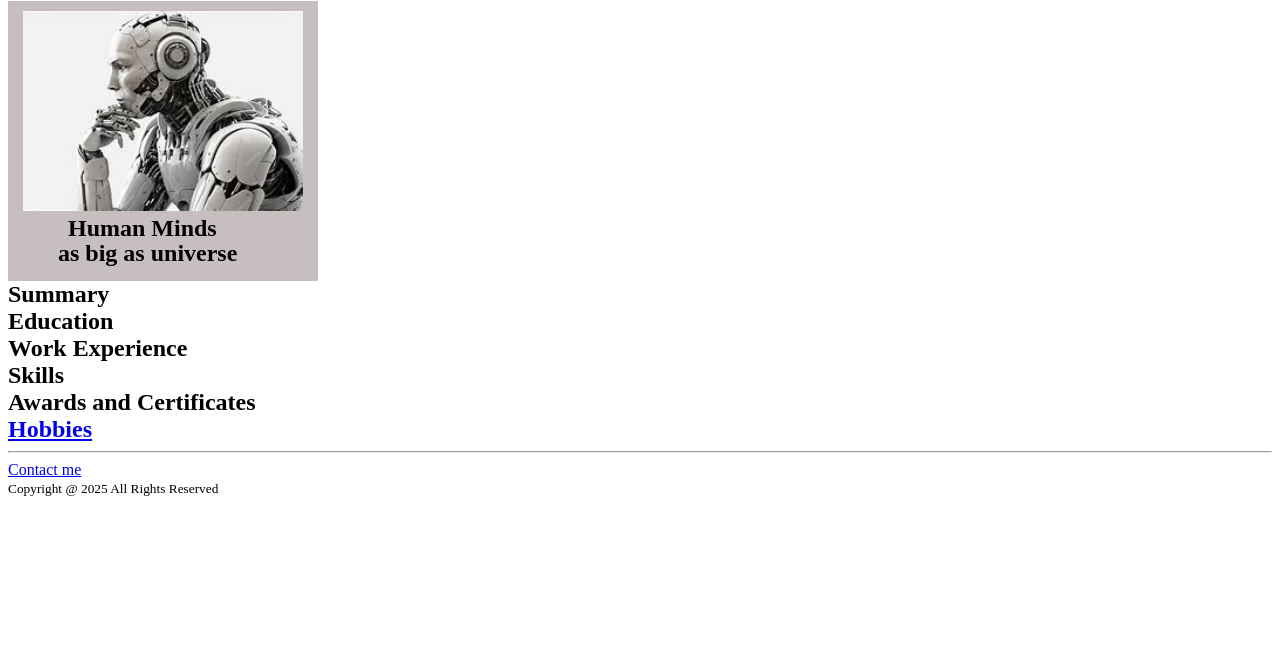
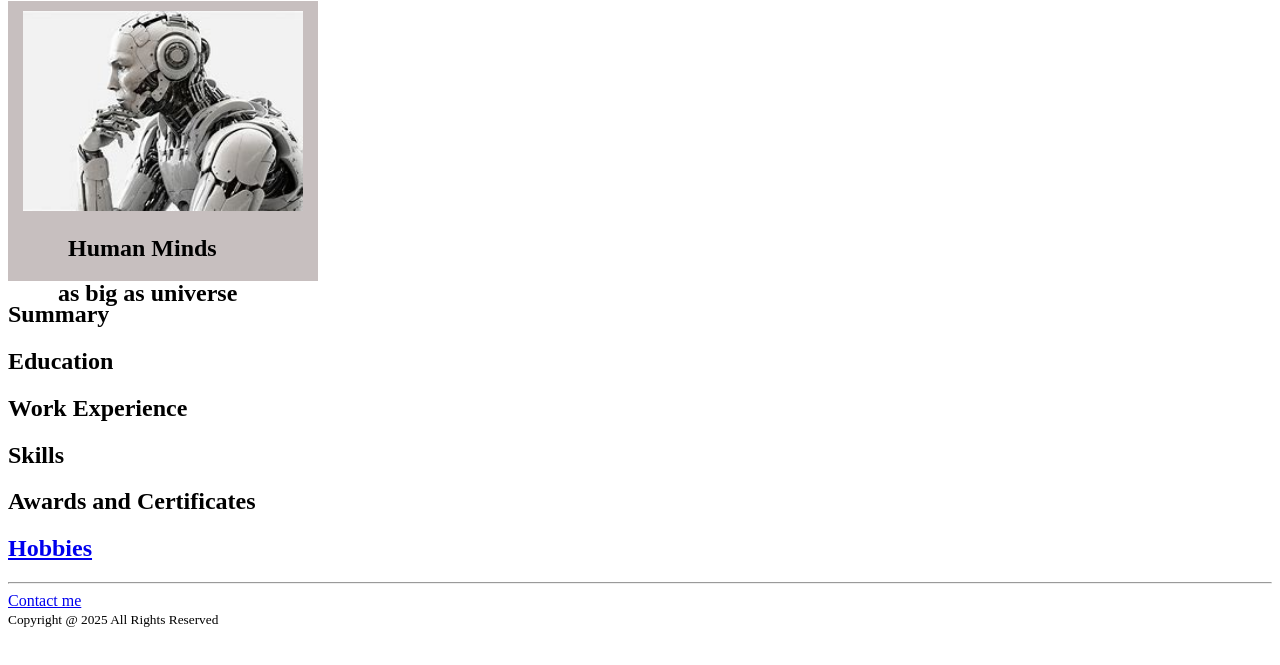
Before and after one commit to huangr199/huangr199.github.io, a plain HTML site: page index.html in a window 1280 px wide. Shown: the part 79-744 px from the top of the page. Drawn offline with Linux system fonts and the light colour scheme.

Commit message:
Update style.css

```diff
--- a/style.css
+++ b/style.css
@@ -33,7 +33,7 @@ p {
 #txt2 {
     margin-left: 50px;
 }
-h2 {
+bigminds {
     margin-block-start: 0em;
     margin-block-end: 0em
 }
```
